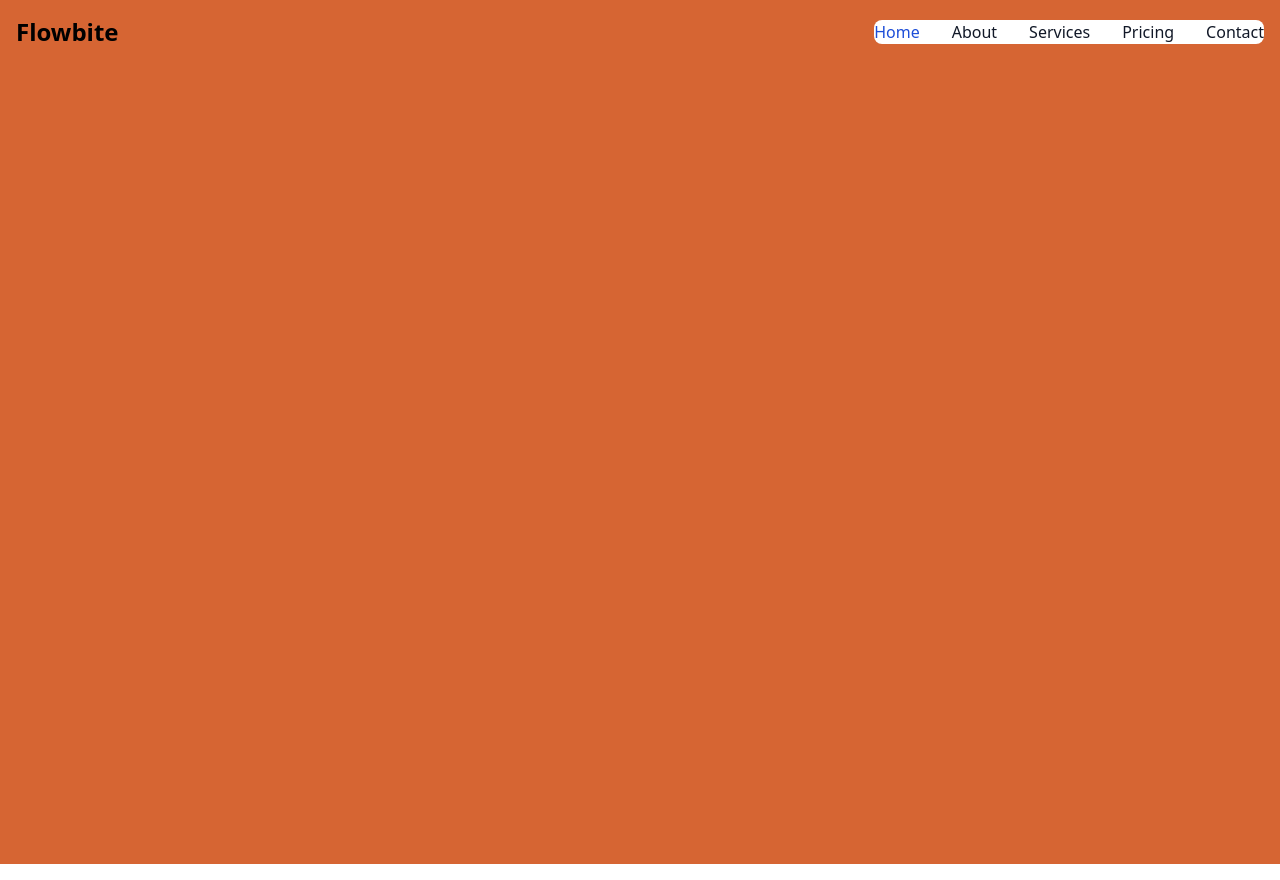
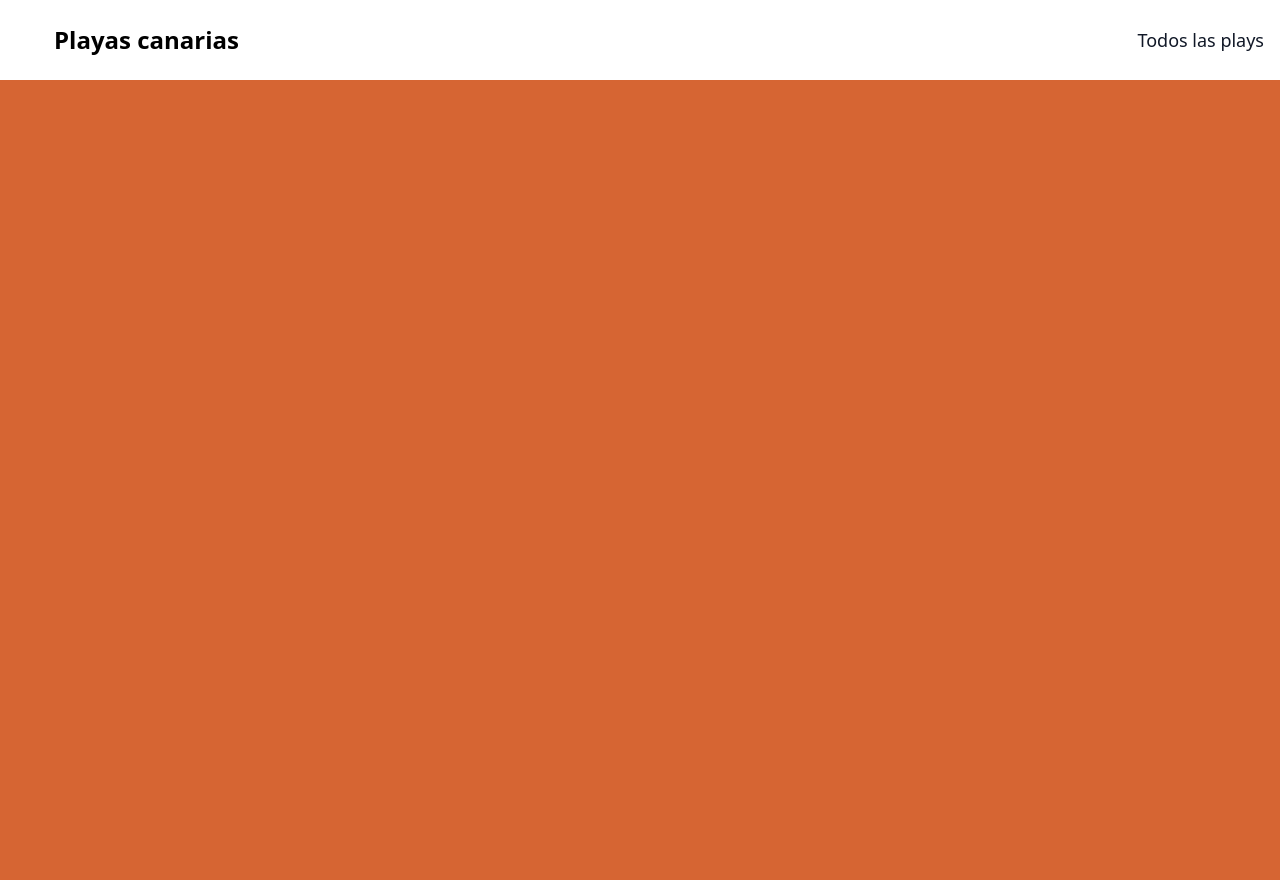
Before and after one commit to IuliiaNova/canary_beaches, a Next.js app: page / in a window 1280 px wide. Built offline with nearby package versions, Linux system fonts and the light colour scheme.

Commit message:
feat(header): dropdown buttons

```diff
--- a/package.json
+++ b/package.json
@@ -11,7 +11,8 @@
   "dependencies": {
     "next": "13.5.6",
     "react": "^18",
-    "react-dom": "^18"
+    "react-dom": "^18",
+    "react-icons": "^4.12.0"
   },
   "devDependencies": {
     "@types/node": "^20",
--- a/src/app/layout.tsx
+++ b/src/app/layout.tsx
@@ -1,7 +1,6 @@
 import { Header } from '@/components/core/Header'
 import type { Metadata } from 'next'
 import '../style/global.css'
-
 
 export const metadata: Metadata = {
   title: 'Canary beaches',
@@ -17,8 +16,6 @@ export default function RootLayout({
     <html lang="en">
       <body  className="">
         <Header />
-
-
         {children}
       </body>
     </html>
--- a/src/components/core/Header.tsx
+++ b/src/components/core/Header.tsx
@@ -3,7 +3,6 @@ import { Navbar } from "../ui/Navbar"
 export const Header = () => {
   return (
     <header>
-      <span></span>
       <Navbar />
     </header>
   )
--- /dev/null
+++ b/src/components/ui/DropdownButtonMenu.tsx
@@ -0,0 +1,61 @@
+'use client'
+
+import { useState } from "react"
+import { IoIosArrowDown } from "react-icons/io"
+
+interface DropDownContent {
+  name: string,
+  number_beaches: number
+}
+
+export const DropdownButtonMenu = ({ btmLabel, dropDownContent }: { btmLabel: string, dropDownContent: DropDownContent[] }) => {
+
+  const [isHover, setIsHover] = useState(false)
+
+  const handleClick = () => {
+    setIsHover(!isHover)
+  }
+
+  const handleMouseEnter = () => {
+    setIsHover(true)
+  }
+
+  const handleMouseLeave = () => {
+    setIsHover(false)
+  }
+
+
+
+  return (
+    <div
+      className="relative "
+      onClick={handleClick}
+    >
+      <button
+        className="text-white hover:text-blue-500 font-semibold rounded-lg text-lg px-5 py-2.5 flex gap-2 text-center items-center "
+        type="button"
+      >
+        <span>{btmLabel}</span>
+        <span className="mt-[1px]"><IoIosArrowDown /></span>
+      </button>
+      {
+        isHover && (
+          <div className="z-10 rounded-lg shadow w-56 mt-4 bg-gray-700 absolute ">
+            <ul className="py-2 text-sm text-gray-700 dark:text-gray-200" aria-labelledby="dropdownHoverButton">
+              {
+                dropDownContent && dropDownContent.map((content, index) => (
+                  <li key={index}>
+                    <a href="#" className="flex gap-2 px-4 py-2 hover:bg-gray-100 dark:hover:bg-gray-600 dark:hover:text-white">
+                      <span className="">{content.name}</span>
+                      <span className="text-black bg-blue-200  rounded-full px-2 ">{content.number_beaches} playas</span>
+                    </a>
+                  </li>
+                ))
+              }
+            </ul>
+          </div>
+        )
+      }
+    </div>
+  )
+}
--- a/src/components/ui/Navbar.tsx
+++ b/src/components/ui/Navbar.tsx
@@ -1,40 +1,71 @@
+import { MdOutlineBeachAccess } from "react-icons/md"
+import { DropdownButtonMenu } from "./DropdownButtonMenu"
 
 export const Navbar = () => {
 
+  const dropDownContentMunicipalities = [
+    {
+      name: 'Las Palmas',
+      number_beaches: 4
+    },
+    {
+      name: 'Arucas',
+      number_beaches: 2
+    },
+    {
+      name: 'Telde',
+      number_beaches: 3
+    },
+    {
+      name: 'Agaete',
+      number_beaches: 3
+    },
+    {
+      name: 'Maspalomas',
+      number_beaches: 4
+    }
+  ]
+
+  const dropDownContentCaracteristicas = [
+    {
+      name: 'Assesible',
+      number_beaches: 4
+    },
+    {
+      name: 'Bandera azul',
+      number_beaches: 2
+    },
+    {
+      name: 'Nudista',
+      number_beaches: 3
+    },
+    {
+      name: 'Paseo maritima',
+      number_beaches: 5
+    }
+  ]
+
   return (
 
-    <nav className="bg-customOrange border-gray-200 dark:bg-gray-900">
+    <nav className=" border-gray-200 dark:bg-gray-900">
       <div className="max-w-screen-xl flex flex-wrap items-center justify-between mx-auto p-4">
-        <a href="https://flowbite.com/" className="flex items-center">
-          <span className="self-center text-2xl font-semibold whitespace-nowrap dark:text-white">Flowbite</span>
+        <a href="/" className="flex gap-2 items-center">
+          <span><MdOutlineBeachAccess fill={'white'} size={30} /></span>
+          <span className="self-center text-2xl font-semibold whitespace-nowrap dark:text-white">Playas canarias</span>
         </a>
-        <button data-collapse-toggle="navbar-default" type="button" className="inline-flex items-center p-2 w-10 h-10 justify-center text-sm text-gray-500 rounded-lg md:hidden hover:bg-gray-100 focus:outline-none focus:ring-2 focus:ring-gray-200 dark:text-gray-400 dark:hover:bg-gray-700 dark:focus:ring-gray-600" aria-controls="navbar-default" aria-expanded="false">
-          <span className="sr-only">Open main menu</span>
-          <svg className="w-5 h-5" aria-hidden="true" xmlns="http://www.w3.org/2000/svg" fill="none" viewBox="0 0 17 14">
-            <path stroke="currentColor" stroke-linecap="round" stroke-linejoin="round" stroke-width="2" d="M1 1h15M1 7h15M1 13h15" />
-          </svg>
-        </button>
-        <div className="hidden w-full md:block md:w-auto" id="navbar-default">
-          <ul className="font-medium flex flex-col p-4 md:p-0 mt-4 border border-gray-100 rounded-lg bg-gray-50 md:flex-row md:space-x-8 md:mt-0 md:border-0 md:bg-white dark:bg-gray-800 md:dark:bg-gray-900 dark:border-gray-700">
+        <ul className="font-medium flex flex-col gap-16 items-center p-4 md:p-0 mt-4 border border-gray-100 rounded-lg bg-gray-50 md:flex-row md:space-x-8 md:mt-0 md:border-0 md:bg-white dark:bg-gray-800 md:dark:bg-gray-900 dark:border-gray-700">
           <li>
-              <a href="#" className="block py-2 pl-3 pr-4 text-white bg-blue-700 rounded md:bg-transparent md:text-blue-700 md:p-0 dark:text-white md:dark:text-blue-500" aria-current="page">Home</a>
+            <DropdownButtonMenu btmLabel={'Municipios'} dropDownContent={dropDownContentMunicipalities}/>
           </li>
           <li>
-              <a href="#" className="block py-2 pl-3 pr-4 text-gray-900 rounded hover:bg-gray-100 md:hover:bg-transparent md:border-0 md:hover:text-blue-700 md:p-0 dark:text-white md:dark:hover:text-blue-500 dark:hover:bg-gray-700 dark:hover:text-white md:dark:hover:bg-transparent">About</a>
+            <DropdownButtonMenu btmLabel={'Caracteristicas'} dropDownContent={dropDownContentCaracteristicas}/>
           </li>
           <li>
-              <a href="#" className="block py-2 pl-3 pr-4 text-gray-900 rounded hover:bg-gray-100 md:hover:bg-transparent md:border-0 md:hover:text-blue-700 md:p-0 dark:text-white md:dark:hover:text-blue-500 dark:hover:bg-gray-700 dark:hover:text-white md:dark:hover:bg-transparent">Services</a>
-            </li>
-            <li>
-              <a href="#" className="block py-2 pl-3 pr-4 text-gray-900 rounded hover:bg-gray-100 md:hover:bg-transparent md:border-0 md:hover:text-blue-700 md:p-0 dark:text-white md:dark:hover:text-blue-500 dark:hover:bg-gray-700 dark:hover:text-white md:dark:hover:bg-transparent">Pricing</a>
-            </li>
-            <li>
-              <a href="#" className="block py-2 pl-3 pr-4 text-gray-900 rounded hover:bg-gray-100 md:hover:bg-transparent md:border-0 md:hover:text-blue-700 md:p-0 dark:text-white md:dark:hover:text-blue-500 dark:hover:bg-gray-700 dark:hover:text-white md:dark:hover:bg-transparent">Contact</a>
+            <a href="#"
+              className=" py-2 pl-3 pr-4 text-gray-900 text-lg rounded  md:hover:bg-transparent md:border-0 md:hover:text-blue-700 md:p-0 dark:text-white md:dark:hover:text-blue-500 dark:hover:bg-gray-700 dark:hover:text-white md:dark:hover:bg-transparent">Todos las plays</a>
           </li>
         </ul>
       </div>
-      </div>
     </nav>
-
   )
 }
```
Also changed, not shown: 1 other file (tests, documents, lock files or other folders). Lines whose indentation alone changed are shown as unchanged.
